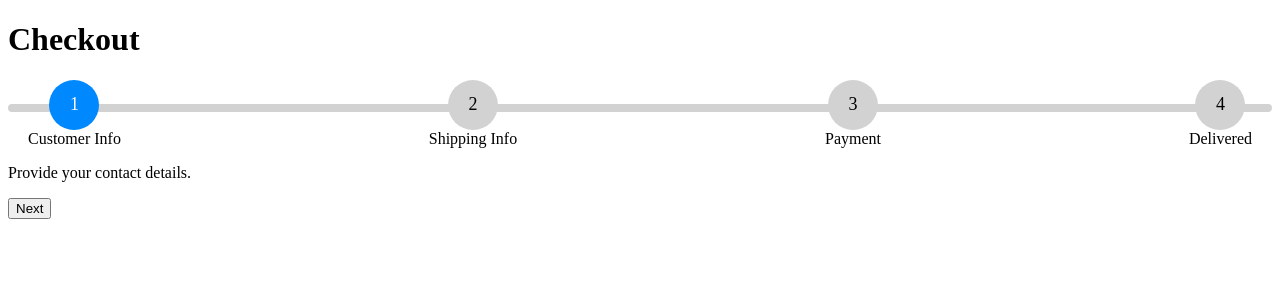
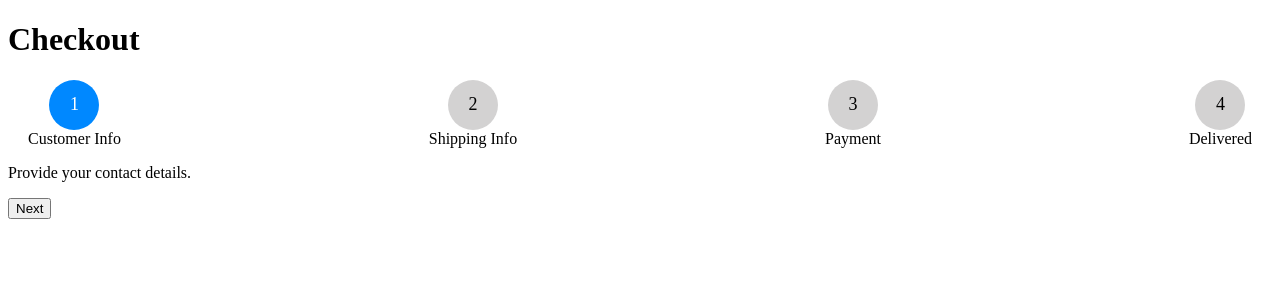
Before and after one commit to SandhyaR1007/react-interview-questions, a React (Vite) app in the folder stepper/: page / in a window 1280 px wide. Shown: the top 300 px of the page. Built offline with nearby package versions, Linux system fonts and the light colour scheme.

Commit message:
styles: for progress bar

```diff
--- a/stepper/src/App.css
+++ b/stepper/src/App.css
@@ -34,17 +34,15 @@
 .progress-bar {
   position: absolute;
   left: 0;
-  right: 0;
   top: 35%;
   background: #d3d2d2;
   z-index: 1;
-  width: 100%;
   height: 8px;
   border-radius: 5px;
 }
 .progress {
-  width: 0%;
   height: 100%;
   background-color: #57b504;
   border-radius: 5px;
+  transition: 0.1s ease;
 }
```
